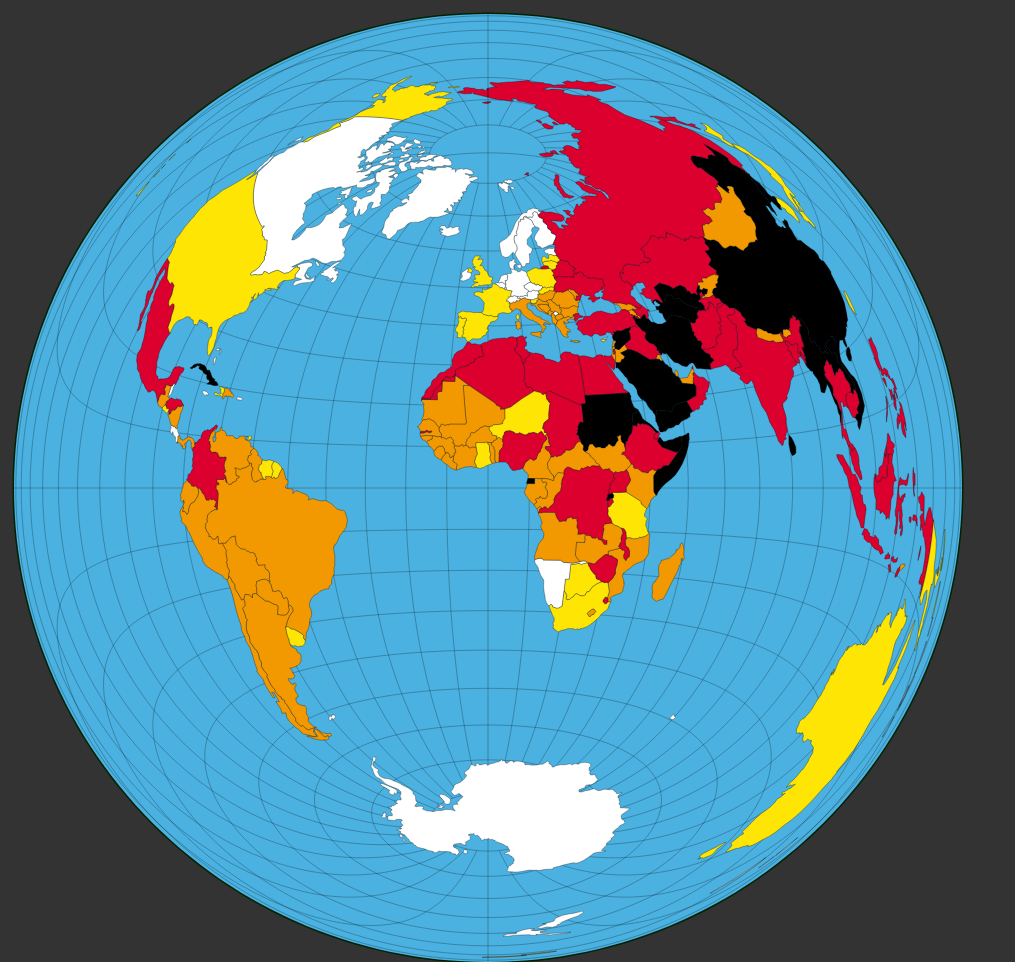
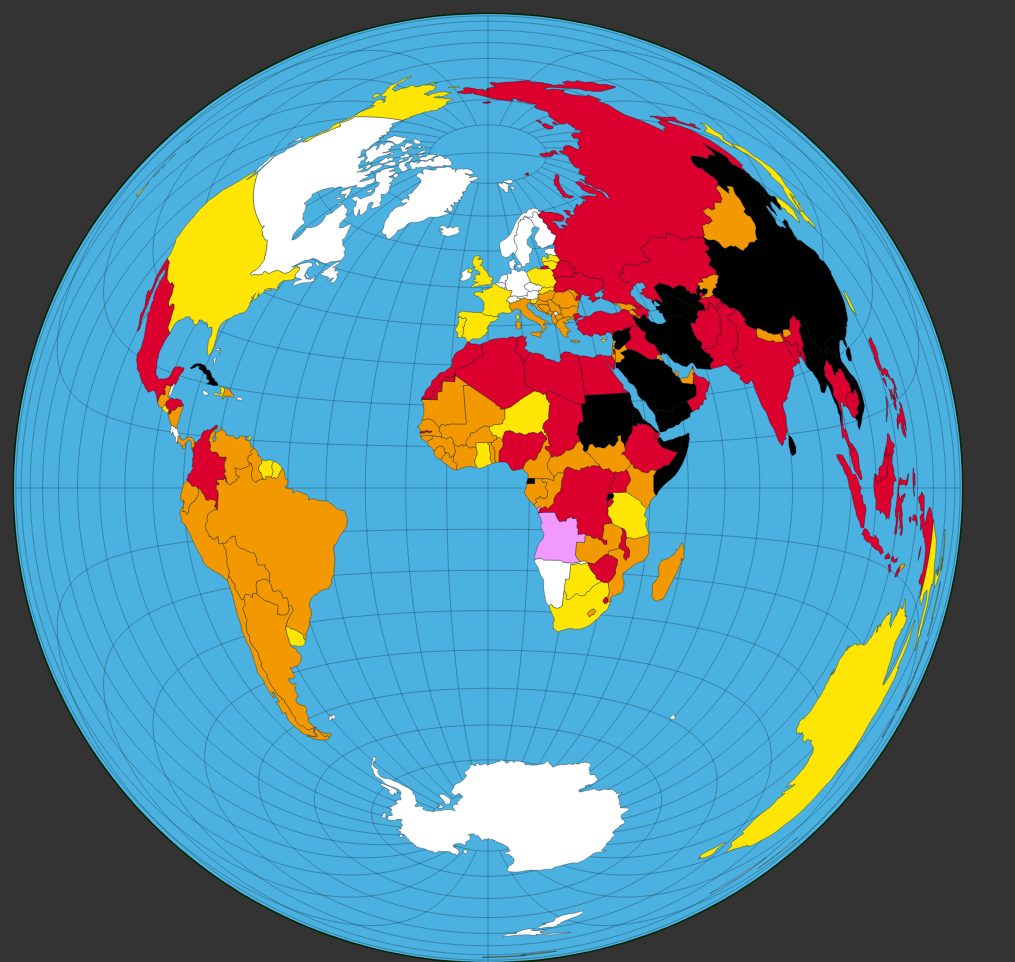
Before and after one commit to dovotori/Index-map-2013, a plain HTML site: page index.html in a window 1280 px wide. Shown: the top 962 px of the page, without its empty margins (0-1015 px from the left). Drawn offline with Linux system fonts and the light colour scheme.

Commit message:
Changement de couleur

```diff
--- a/index.html
+++ b/index.html
@@ -110,7 +110,7 @@ function ready(error, us) {
 		  .style("fill", function(d){
 		  					//pour chaque pays, on regarde quelle couleur à appliquer en fonction de la situation
 							if(d.id == "AGO"){
-								return "#f29901";
+								return "#f299ff";
 							}
 							switch(couleurs[d.id]) {
 								case "Very serious situation":
```
